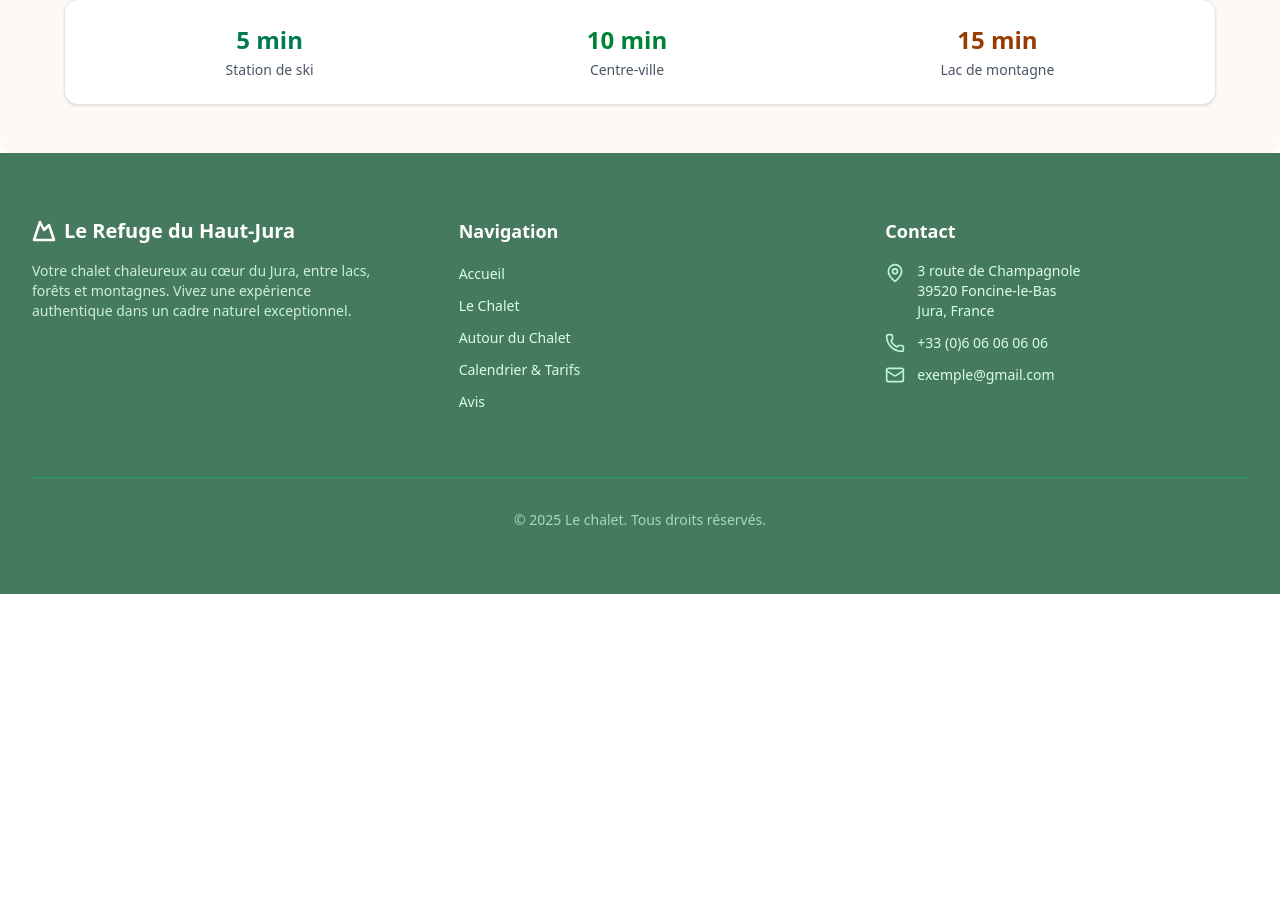
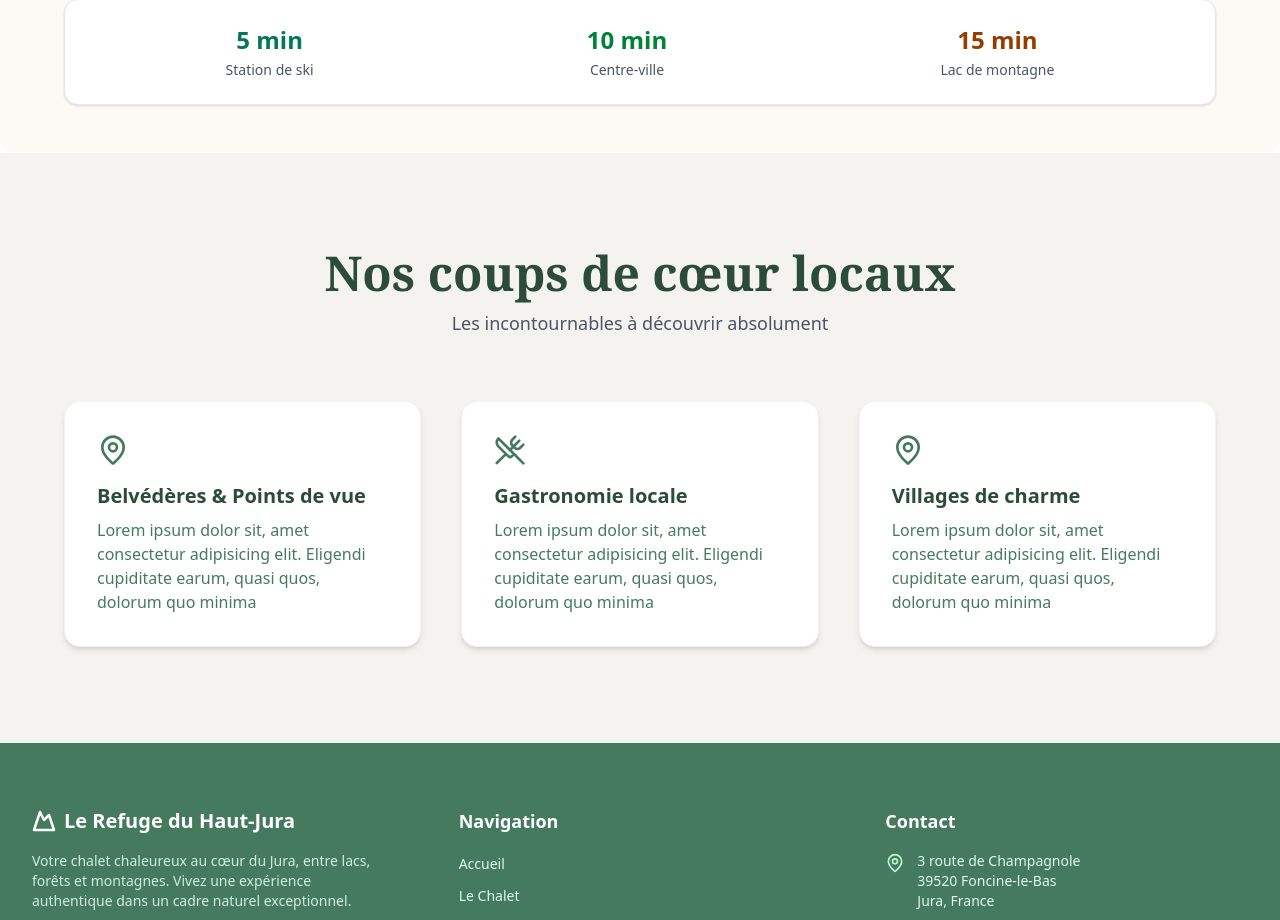
Before and after one commit to Augustin51/Chalet, a Next.js app: page /autour in a window 1280 px wide. Shown: the part 1323-2243 px from the top of the page. Before the commit the page ends 1917 px from the top, so only its background shows below. Built offline with nearby package versions, Linux system fonts and the light colour scheme.

Commit message:
add LocalFavorities component

```diff
--- a/app/autour/page.tsx
+++ b/app/autour/page.tsx
@@ -4,6 +4,7 @@ import { useState } from "react";
 import PageHero from "@/components/PageHero";
 import SeasonToggle from "@/components/SeasonToggle";
 import ActivitiesSection from "@/components/ActivitiesSection";
+import LocalFavorites from "@/components/LocalFavorites";
 
 export default function About() {
   const [season, setSeason] = useState<"winter" | "summer">("winter");
@@ -16,7 +17,7 @@ export default function About() {
       />
       <SeasonToggle season={season} onChange={setSeason} />
       <ActivitiesSection season={season}  />
-
+      <LocalFavorites />
     </>
   );
 }
--- /dev/null
+++ b/components/LocalFavorites.tsx
@@ -0,0 +1,62 @@
+import { MapPin, UtensilsCrossed, LucideIcon } from "lucide-react";
+
+export const favoritesData: FavoriteItem[] = [
+  {
+    icon: MapPin,
+    title: "Belvédères & Points de vue",
+    details: "Lorem ipsum dolor sit, amet consectetur adipisicing elit. Eligendi cupiditate earum, quasi quos, dolorum quo minima",
+  },
+  {
+    icon: UtensilsCrossed,
+    title: "Gastronomie locale",
+    details: "Lorem ipsum dolor sit, amet consectetur adipisicing elit. Eligendi cupiditate earum, quasi quos, dolorum quo minima",
+  },
+  {
+    icon: MapPin,
+    title: "Villages de charme",
+    details: "Lorem ipsum dolor sit, amet consectetur adipisicing elit. Eligendi cupiditate earum, quasi quos, dolorum quo minima",
+  },
+];
+
+interface FavoriteItem {
+  icon: LucideIcon;
+  title: string;
+  details: string;
+}
+
+export default function LocalFavorites() {
+  return (
+    <section className="bg-[#f5f3ef] py-16 sm:py-20 md:py-24 px-4 sm:px-6 lg:px-8">
+      <div className="max-w-6xl mx-auto">
+        {/* TITRE ET SOUS-TITRE */}
+        <div className="text-center mb-12 sm:mb-16">
+          <h2 className="text-4xl sm:text-5xl font-serif font-bold text-[#2c4b3a] mb-3">
+            Nos coups de cœur locaux
+          </h2>
+          <p className="text-lg text-gray-600 max-w-2xl mx-auto">
+            Les incontournables à découvrir absolument
+          </p>
+        </div>
+
+        {/* GRILLE DES CARTES */}
+        <div className="grid grid-cols-1 md:grid-cols-3 gap-8 sm:gap-10">
+          {favoritesData.map((favorite) => {
+            const Icon = favorite.icon;
+            return (
+              <div
+                key={favorite.title}
+                className="bg-white p-6 sm:p-8 rounded-2xl shadow-md transition-shadow duration-300 hover:shadow-lg border border-gray-100 h-full"
+              >
+                <div className="mb-4">
+                  <Icon className="h-7 w-7 sm:h-8 sm:w-8 text-[#467A5E]" strokeWidth={2} />
+                </div>
+                <h3 className="text-xl font-semibold text-[#2c4b3a] mb-2">{favorite.title}</h3>
+                <p className="text-base text-[#467A5E]">{favorite.details}</p>
+              </div>
+            );
+          })}
+        </div>
+      </div>
+    </section>
+  );
+}
```
